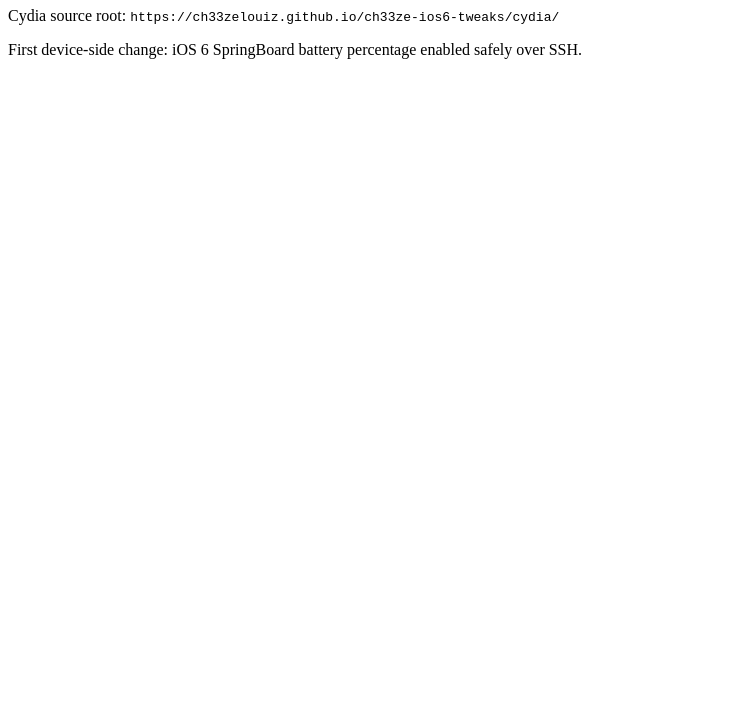
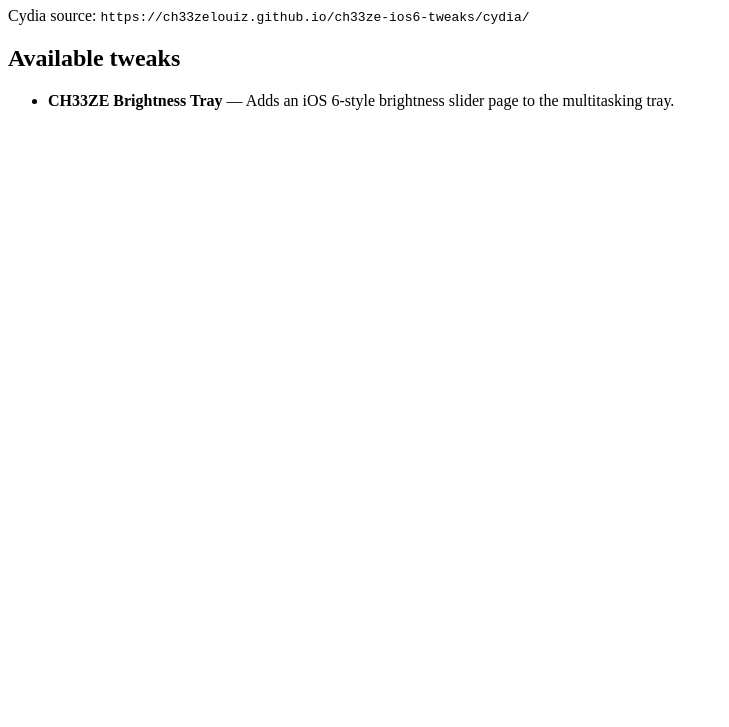
Before and after one commit to CH33ZELOUIZ/ch33ze-ios6-tweaks, a plain HTML site: page docs/index.html in a window 1280 px wide. Shown: the part 73-800 px from the top of the page, without its empty margins (0-729 px from the left). Drawn offline with Linux system fonts and the light colour scheme.

Commit message:
Publish brightness tray Cydia package

```diff
--- a/docs/index.html
+++ b/docs/index.html
@@ -1,7 +1,15 @@
 <!doctype html>
-<html><head><meta charset="utf-8"><title>CH33ZE iOS 6 Tweaks</title></head>
+<html>
+<head>
+  <meta charset="utf-8">
+  <title>CH33ZE iOS 6 Tweaks</title>
+</head>
 <body>
-<h1>CH33ZE iOS 6 Tweaks</h1>
-<p>Cydia source root: <code>https://ch33zelouiz.github.io/ch33ze-ios6-tweaks/cydia/</code></p>
-<p>First device-side change: iOS 6 SpringBoard battery percentage enabled safely over SSH.</p>
-</body></html>
+  <h1>CH33ZE iOS 6 Tweaks</h1>
+  <p>Cydia source: <code>https://ch33zelouiz.github.io/ch33ze-ios6-tweaks/cydia/</code></p>
+  <h2>Available tweaks</h2>
+  <ul>
+    <li><strong>CH33ZE Brightness Tray</strong> — Adds an iOS 6-style brightness slider page to the multitasking tray.</li>
+  </ul>
+</body>
+</html>
```
Also changed, not shown: 7 other files.
